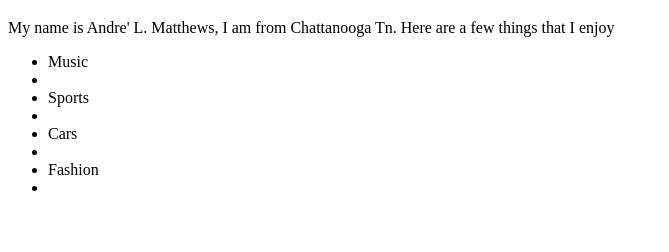
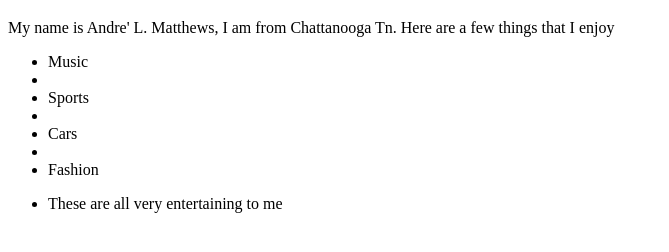
Before and after one commit to amatt85/SavvyCoders-Exercises, a plain HTML site: page Index.html in a window 1280 px wide. Shown: the part 448-700 px from the top of the page, without its empty margins (0-669 px from the left). Drawn offline with Linux system fonts and the light colour scheme.

Commit message:
added paragraph

```diff
--- a/Index.html
+++ b/Index.html
@@ -17,6 +17,7 @@
        <Li>Cars<Li>
        <Li>Fashion<Li>
 
+<p>These are all very entertaining to me</p>
   </ul>
 
 </body>
```
Also changed, not shown: 1 other file.
